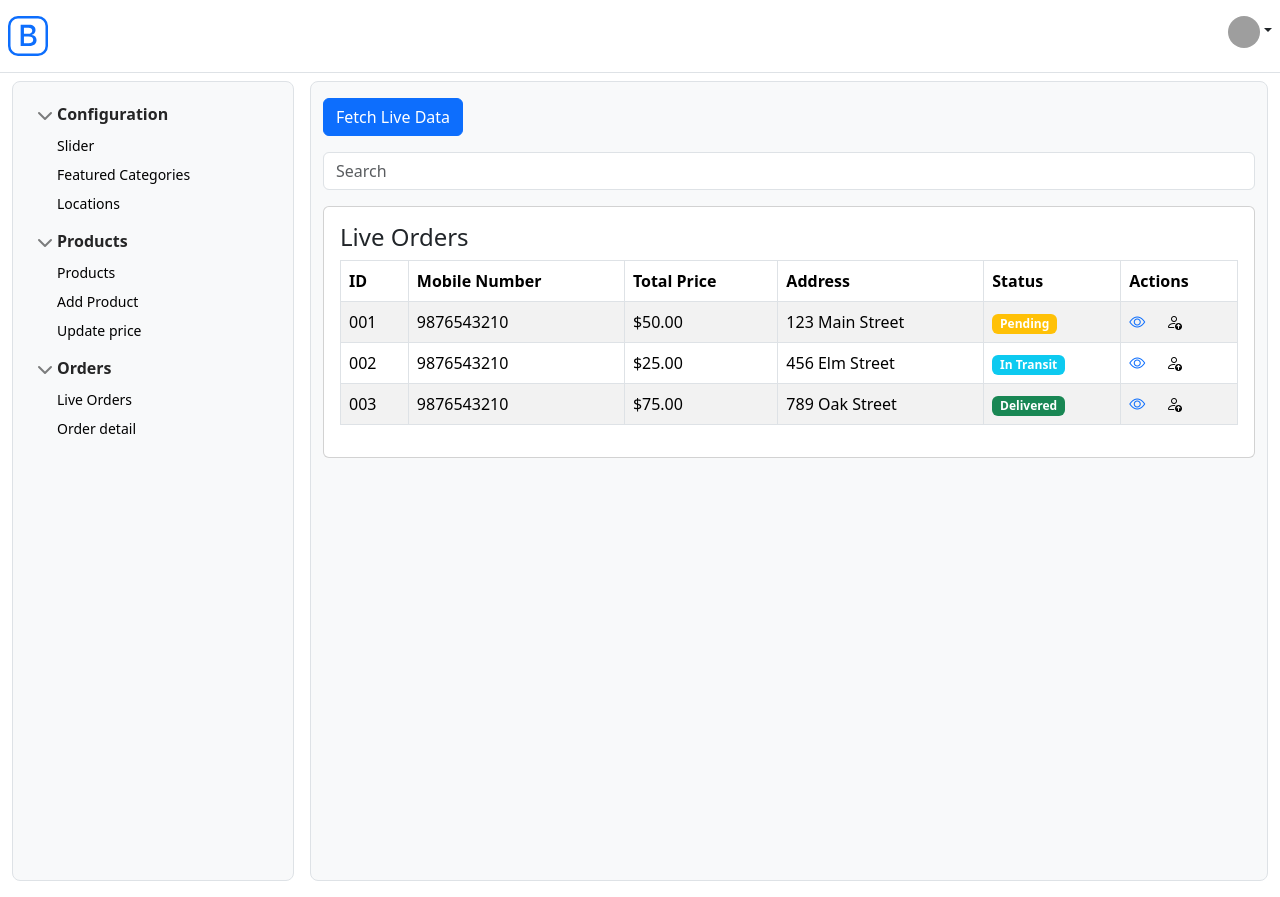
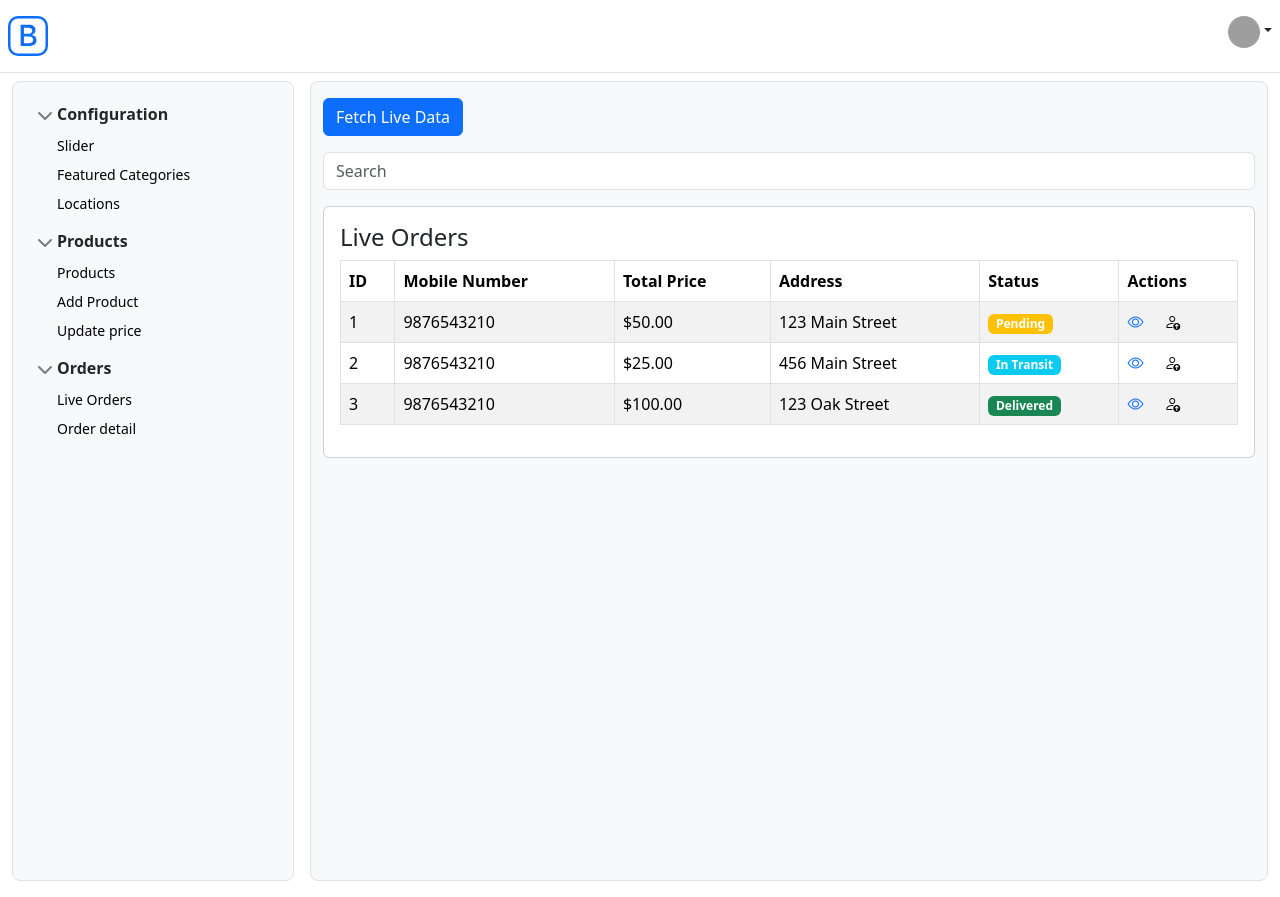
Before and after one commit to abeel50/admin-dashboard, an Angular app: page /orders in a window 1280 px wide. Built offline with nearby package versions, Linux system fonts and the light colour scheme; grey boxes are pictures that could not be loaded.

Commit message:
Order Status and Models

```diff
--- a/src/app/_constants/index.ts
+++ b/src/app/_constants/index.ts
@@ -5,3 +5,4 @@ export * from './featuredCategories';
 export * from './featuredSubCategories';
 export * from './locations';
 export * from './products';
+export * from './orderStatus';
--- /dev/null
+++ b/src/app/_constants/orderStatus.ts
@@ -0,0 +1,14 @@
+export const ORDER_STATUS = [
+    {
+        id: 1,
+        value: "Pending"
+    },
+    {
+        id: 2,
+        value: "In Transit"
+    },
+    {
+        id: 3,
+        value: "Delivered"
+    }
+]
--- /dev/null
+++ b/src/app/_constants/orders.ts
@@ -0,0 +1,27 @@
+import { Order } from "../_interfaces";
+
+export const ORDERS: Order[] = [
+    {
+        id: 1,
+        phone: "9876543210",
+        totalPrice: 50,
+        address: "123 Main Street",
+        status: 1
+    },
+
+    {
+        id: 2,
+        phone: "9876543210",
+        totalPrice: 25,
+        address: "456 Main Street",
+        status: 2
+    },
+
+    {
+        id: 3,
+        phone: "9876543210",
+        totalPrice: 100,
+        address: "123 Oak Street",
+        status: 3
+    },
+]
--- a/src/app/_interfaces/index.ts
+++ b/src/app/_interfaces/index.ts
@@ -7,3 +7,4 @@ export * from './featSubCategory';
 export * from './location';
 export * from './product';
 export * from './packing';
+export * from './order';
--- a/src/app/pages/orders/live-orders/live-orders.component.html
+++ b/src/app/pages/orders/live-orders/live-orders.component.html
@@ -21,44 +21,18 @@
                 </tr>
               </thead>
               <tbody>
-                <tr>
-                  <td>001</td>
-                  <td>9876543210</td>
-                  <td>$50.00</td>
-                  <td>123 Main Street</td>
+                <tr *ngFor="let ord of _orders">
+                  <td>{{ord.id}}</td>
+                  <td> {{ord.phone}} </td>
+                  <td> {{ord.totalPrice | currency}} </td>
+                  <td> {{ord.address}} </td>
                   <td>
-                    <span class="badge bg-warning">Pending</span>
+                    <app-order-status [status]="ord.status"></app-order-status>
                   </td>
-
-                  <td><i class="bi bi-eye" style="color: #0d6efd;"></i> &nbsp;&nbsp;&nbsp;
+                  <td>
+                    <i class="bi bi-eye" style="color: #0d6efd;" (click)="navigateOrderDetail()"></i>
+                    &nbsp;&nbsp;&nbsp;
                     <i class="bi bi-person-up" (click)="openAssignModal()"></i>
-                  </td>
-
-                </tr>
-                <tr>
-                  <td>002</td>
-                  <td>9876543210</td>
-                  <td>$25.00</td>
-                  <td>456 Elm Street</td>
-                  <td>
-                    <span class="badge bg-info">In Transit</span>
-                  </td>
-                  <td><i class="bi bi-eye" style="color: #0d6efd;"></i> &nbsp;&nbsp;&nbsp;
-                    <i class="bi bi-person-up" (click)="openAssignModal()"></i>
-
-                  </td>
-                </tr>
-                <tr>
-                  <td>003</td>
-                  <td>9876543210</td>
-                  <td>$75.00</td>
-                  <td>789 Oak Street</td>
-                  <td>
-                    <span class="badge bg-success">Delivered</span>
-                  </td>
-                  <td><i class="bi bi-eye" style="color: #0d6efd;"></i> &nbsp;&nbsp;&nbsp;
-                    <i class="bi bi-person-up" (click)="openAssignModal()"></i>
-
                   </td>
                 </tr>
               </tbody>
--- a/src/app/pages/orders/live-orders/live-orders.component.ts
+++ b/src/app/pages/orders/live-orders/live-orders.component.ts
@@ -1,6 +1,8 @@
 import { Component, OnInit, ViewChild } from '@angular/core';
+import { Router } from '@angular/router';
 import { NgbModal } from '@ng-bootstrap/ng-bootstrap';
-import { DeliveryGuy } from 'src/app/_interfaces';
+import { ORDERS } from 'src/app/_constants/orders';
+import { DeliveryGuy, Order } from 'src/app/_interfaces';
 
 @Component({
   selector: 'app-live-orders',
@@ -9,12 +11,15 @@ import { DeliveryGuy } from 'src/app/_interfaces';
 })
 export class LiveOrdersComponent implements OnInit {
 
-  constructor(private modalService: NgbModal) { }
+  @ViewChild('assignDeliveryGuyModal', { static: false }) assignModal: any;
+  _orders: Order[] = ORDERS;
+
+
+  constructor(private modalService: NgbModal, private router: Router) { }
 
   ngOnInit() {
   }
 
-  @ViewChild('assignDeliveryGuyModal', { static: false }) assignModal: any;
 
   deliveryGuys: DeliveryGuy[] = [
     { id: 1, name: 'Delivery Guy 1' },
@@ -32,5 +37,9 @@ export class LiveOrdersComponent implements OnInit {
     this.modalService.dismissAll(this.assignModal);
   }
 
+  navigateOrderDetail() {
+    this.router.navigate(['/orders/detail']);
+  }
+
 
 }
--- /dev/null
+++ b/src/app/pages/orders/order-status/order-status.component.html
@@ -0,0 +1,3 @@
+<span *ngIf="status===1" class="badge bg-warning"> {{status | orderStatusPipe}} </span>
+<span *ngIf="status===2" class="badge bg-info">{{status | orderStatusPipe}}</span>
+<span *ngIf="status===3" class="badge bg-success">{{status | orderStatusPipe}}</span>
--- /dev/null
+++ b/src/app/pages/orders/order-status/order-status.component.ts
@@ -0,0 +1,15 @@
+import { Component, Input, OnInit } from '@angular/core';
+
+@Component({
+  selector: 'app-order-status',
+  templateUrl: './order-status.component.html',
+})
+export class OrderStatusComponent implements OnInit {
+
+  @Input() status: number;
+  constructor() { }
+
+  ngOnInit() {
+  }
+
+}
--- a/src/app/pages/orders/orders.module.ts
+++ b/src/app/pages/orders/orders.module.ts
@@ -3,12 +3,13 @@ import { SharedModule } from 'src/app/shared/shared.module';
 import { LiveOrdersComponent } from './live-orders/live-orders.component';
 import { OrderDetailComponent } from './order-detail/order-detail.component';
 import { OrdersRoutingModule } from './orders-routing.module';
+import { OrderStatusComponent } from './order-status/order-status.component';
 
 @NgModule({
   imports: [
     SharedModule,
     OrdersRoutingModule
   ],
-  declarations: [LiveOrdersComponent, OrderDetailComponent]
+  declarations: [LiveOrdersComponent, OrderDetailComponent, OrderStatusComponent]
 })
 export class OrdersModule { }
--- /dev/null
+++ b/src/app/shared/pipes/orderStatus.pipe.ts
@@ -0,0 +1,15 @@
+import { Pipe, PipeTransform } from '@angular/core';
+import { ORDER_STATUS } from 'src/app/_constants';
+
+@Pipe({
+  name: 'orderStatusPipe'
+})
+export class OrderStatusPipe implements PipeTransform {
+
+  transform(id: number) {
+    if (id) {
+      return ORDER_STATUS.find(e => e.id === id)?.value;
+    }
+  }
+
+}
--- a/src/app/shared/shared.module.ts
+++ b/src/app/shared/shared.module.ts
@@ -6,6 +6,7 @@ import { NgSelectModule } from '@ng-select/ng-select';
 import { ErrorsComponent } from './errors/errors.component';
 import { IsPackagePipe } from './pipes/isPackage.pipe';
 import { ProductCategoryPipe } from './pipes/product-category.pipe';
+import { OrderStatusPipe } from './pipes/orderStatus.pipe';
 
 
 @NgModule({
@@ -15,7 +16,8 @@ import { ProductCategoryPipe } from './pipes/product-category.pipe';
 
     // Pipes
     IsPackagePipe,
-    ProductCategoryPipe
+    ProductCategoryPipe,
+    OrderStatusPipe
   ],
   imports: [
     CommonModule,
@@ -42,6 +44,7 @@ import { ProductCategoryPipe } from './pipes/product-category.pipe';
     //Pipes
     IsPackagePipe,
     ProductCategoryPipe,
+    OrderStatusPipe
   ]
 })
 export class SharedModule { }
```
Also changed, not shown: src/app/_interfaces/order.ts (added, +7 -0 lines).
